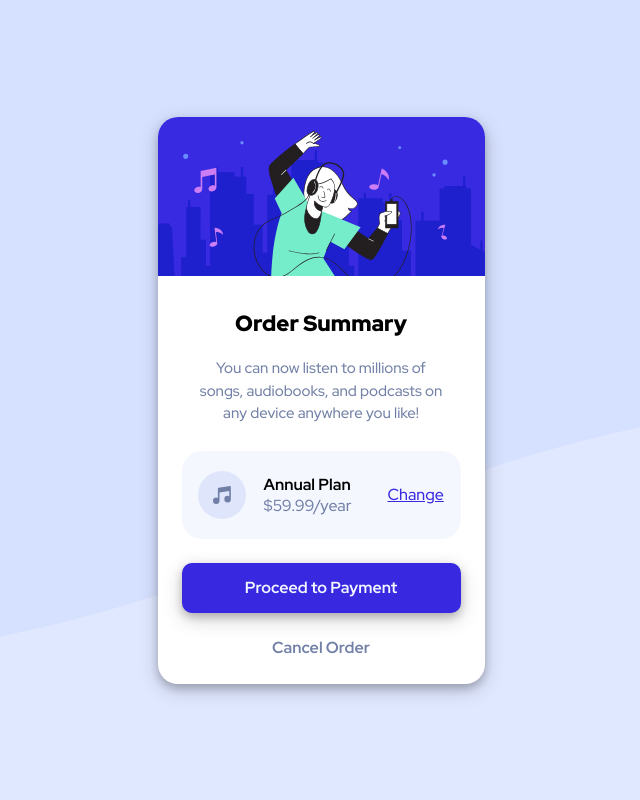
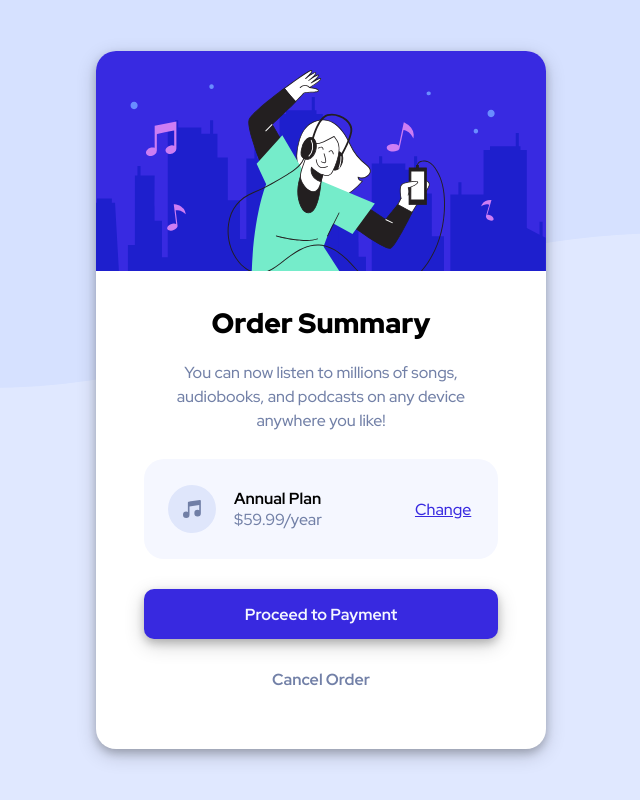
Before and after one commit to pvl-ao/order-summary-component, a plain HTML site: page index.html in a window 1280 px wide. Shown: the whole page, without its empty margins (319-959 px from the left). Drawn offline with nearby package versions, Linux system fonts and the light colour scheme; files that its build step writes are made by us from their sources; files whose address does not match are found by name.

Commit message:
Import media query

```diff
--- a/scss/style.scss
+++ b/scss/style.scss
@@ -149,3 +149,6 @@ body {
     color: $dark-blue;
   }
 }
+
+/* ----- Media Queries ----- */
+@import 'media-lg';
```
